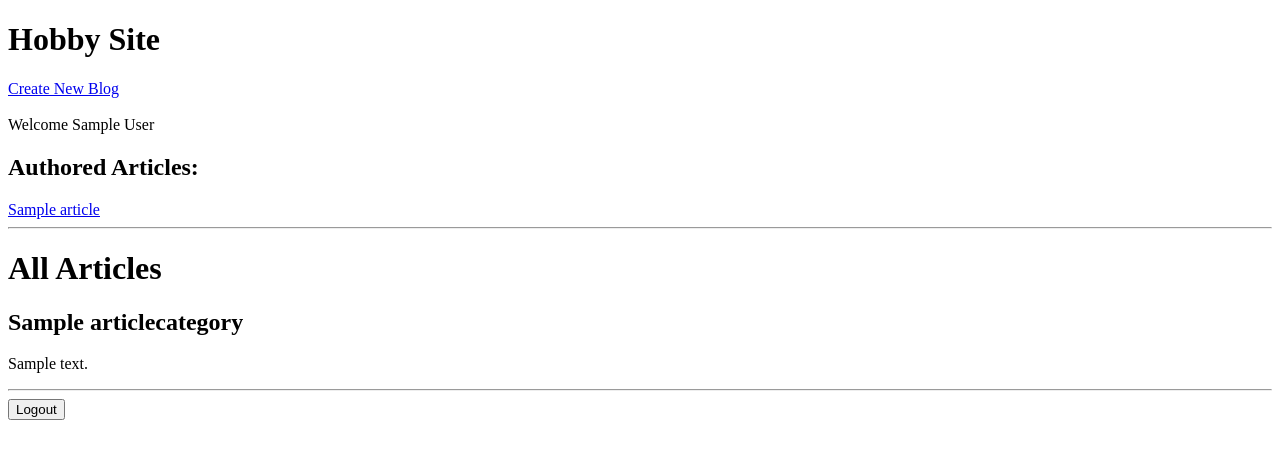
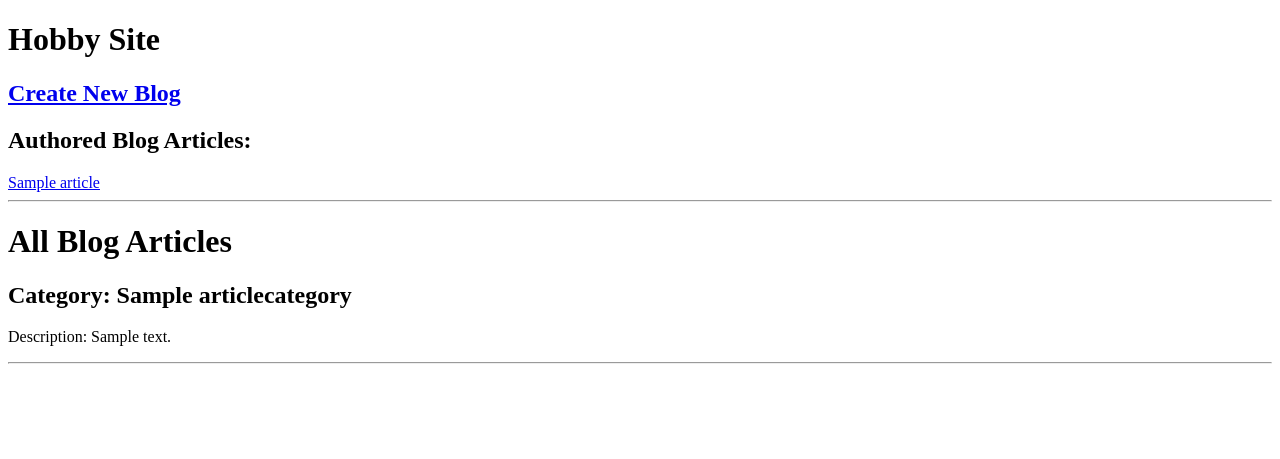
Before and after one commit to SonHyeju1113/hobbysite-CD-10, a Django app: page /blog/articles/ in a window 1280 px wide. Shown: the top 459 px of the page. Run offline with Django 5.2, Linux system fonts and the light colour scheme; a user stored in the database is signed in; tables that the repository leaves empty hold one stand-in row (values such as "Sample post").

Commit message:
Made bloglist cleaner

```diff
--- a/hobbysite/blog/templates/blog_list.html
+++ b/hobbysite/blog/templates/blog_list.html
@@ -3,31 +3,27 @@
 {% block content %}
 
 {% if user.is_authenticated %}
-<a href="{% url 'article_create' %}" class="btn btn-primary">Create New Blog</a>
-<br><br>
+<h2><a href="{% url 'article_create' %}" class="btn btn-primary">Create New Blog</a></h2>
 {% endif %}
-
-Welcome {% if user.is_authenticated %} {{user.profile.display_name}} {% endif %}
-<br>
 
 {% if user.is_authenticated %}
     {% if my_articles %}
-        <h2>Authored Articles:</h2>
+        <h2>Authored Blog Articles:</h2>
         {% for article in my_articles %}
             <a href="{{ article.get_absolute_url }}">{{ article.title }}</a>
             <br>
         {% endfor %}
+        <hr>
     {% endif %}
 {% endif %}
 
-<hr>
 
 {% if object_list %}
-    <h1>All Articles</h1>
+    <h1>All Blog Articles</h1>
         {% for category in object_list %}
             {% if category %}
-            <h2>{{ category.name }}</h2>
-            <p>{{ category.description }}</p>
+            <h2>Category: {{ category.name }}</h2>
+            <p>Description: {{ category.description }}</p>
                 {% for article in category.category.all %}
                     {% if user.is_authenticated %}
                         {% if article not in my_articles %}
@@ -39,19 +35,8 @@ Welcome {% if user.is_authenticated %} {{user.profile.display_name}} {% endif %}
                             <br>
                     {% endif %}
                 {% endfor %}
-                <hr>
             {% endif %}
         {% endfor %}
 {% endif %}
-
-{% if user.is_authenticated %}
-<form action="{% url 'logout' %}" method="post">
-    {% csrf_token %}
-    <button type="submit">Logout</button>
-</form>
-{% else %}
-    <a href="{% url 'login' %}">Login</a>
-{% endif %}
-
-
+<hr>
 {% endblock %}
```
